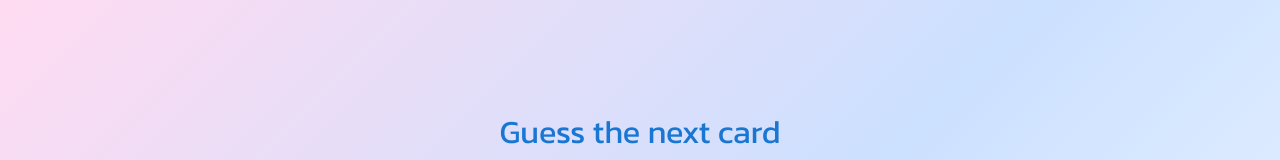
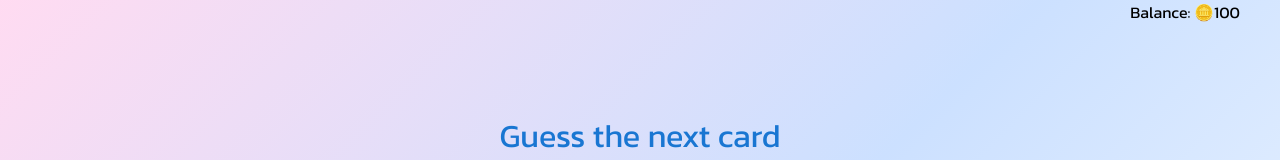
Before and after one commit to DinhL3/high-low-ts, a React (Create React App) app: page /play in a window 1280 px wide. Shown: the top 160 px of the page. Built offline with nearby package versions, Linux system fonts and the light colour scheme; a web font is replaced by a local one.

Commit message:
add user ctx

```diff
--- a/src/App.tsx
+++ b/src/App.tsx
@@ -1,5 +1,6 @@
 import { Routes, Route, Outlet } from 'react-router-dom';
 import CardsContextProvider from './store/cards-context';
+import UserContextProvider from './store/user-context';
 
 import {
   createTheme,
@@ -46,11 +47,13 @@ theme = responsiveFontSizes(theme);
 
 function BasicLayout() {
   return (
-    <CardsContextProvider>
-      <ThemeProvider theme={theme}>
-        <Outlet />
-      </ThemeProvider>
-    </CardsContextProvider>
+    <UserContextProvider>
+      <CardsContextProvider>
+        <ThemeProvider theme={theme}>
+          <Outlet />
+        </ThemeProvider>
+      </CardsContextProvider>
+    </UserContextProvider>
   );
 }
 
--- a/src/components/Play/BettingForm.tsx
+++ b/src/components/Play/BettingForm.tsx
@@ -59,15 +59,6 @@ const BettingForm = () => {
   }
 
   function handleSubmit(): void {
-    if (!userGuess) {
-      return;
-    }
-
-    if (betAmountError || !betAmount) {
-      setBetAmountError('Please enter a valid bet amount');
-      return;
-    }
-
     const betData = {
       userGuess: userGuess,
       betAmount: Number(betAmount),
@@ -182,7 +173,7 @@ const BettingForm = () => {
       <TextField
         id='bet-amount'
         label='Bet amount'
-        sx={{ mb: 2 }}
+        sx={{ mb: 1 }}
         InputLabelProps={{
           shrink: true,
         }}
@@ -198,7 +189,7 @@ const BettingForm = () => {
         helperText={betAmountError}
       />
       {winningPayout && winningPayout > 0 && (
-        <Typography variant='subtitle1' sx={{ mb: 2 }} color='grey'>
+        <Typography variant='subtitle2' sx={{ mb: 2 }} color='grey'>
           Expected payout: 🪙{winningPayout}
         </Typography>
       )}
--- a/src/components/Play/Play.tsx
+++ b/src/components/Play/Play.tsx
@@ -4,27 +4,36 @@ import KeyboardDoubleArrowDownIcon from '@mui/icons-material/KeyboardDoubleArrow
 
 import { useState, useEffect, useRef, useContext } from 'react';
 import { CardsContext } from '../../store/cards-context';
+import { UserContext } from '../../store/user-context';
 
 import PokerCardFront from '../PokerCard/PokerCardFront';
 import BettingForm from './BettingForm';
 
 const Play = () => {
   const cardsCtx = useContext(CardsContext);
+  const userCtx = useContext(UserContext);
 
   useEffect(() => {
     cardsCtx.buildCardDeck();
+    userCtx.loginUser('Dinh', 100);
   }, []);
 
   return (
     <Container
       sx={{
         display: 'flex',
+        position: 'relative',
         flexDirection: 'column',
         alignItems: 'center',
         justifyContent: 'center',
         height: '100vh',
       }}
     >
+      <Typography variant='body1' sx={{
+        position: 'absolute',
+        top: 0,
+        right: 0,
+      }}>Balance: 🪙{userCtx.user?.balance}</Typography>
       <Typography variant='h4' sx={{ mb: 1 }} color='primary'>
         Guess the next card
       </Typography>
--- /dev/null
+++ b/src/models/user.ts
@@ -0,0 +1,11 @@
+class User {
+    username: string;
+    balance: number;
+
+    constructor(username: string, balance: number) {
+      this.username = username;
+      this.balance = balance;
+    }
+  }
+
+  export default User;
--- /dev/null
+++ b/src/store/user-context.tsx
@@ -0,0 +1,36 @@
+import React, { createContext, useState, useRef, useEffect } from 'react';
+import User from '../models/user';
+
+type UserContextObj = {
+  user: User | null;
+  loginUser: (username: string, balance: number) => void;
+};
+
+export const UserContext = createContext<UserContextObj>({
+  user: null,
+  loginUser: () => {},
+});
+
+interface Props {
+  children: React.ReactNode;
+}
+
+const UserContextProvider = ({ children }: Props) => {
+  const [user, setUser] = useState<User | null>(null);
+
+  function loginUser(username: string, balance: number): void {
+    const newUser = new User(username, balance);
+    setUser(newUser);
+  }
+
+  const contextValue: UserContextObj = {
+    user: user,
+    loginUser: loginUser,
+  };
+
+  return (
+    <UserContext.Provider value={contextValue}>{children}</UserContext.Provider>
+  );
+};
+
+export default UserContextProvider;
```
